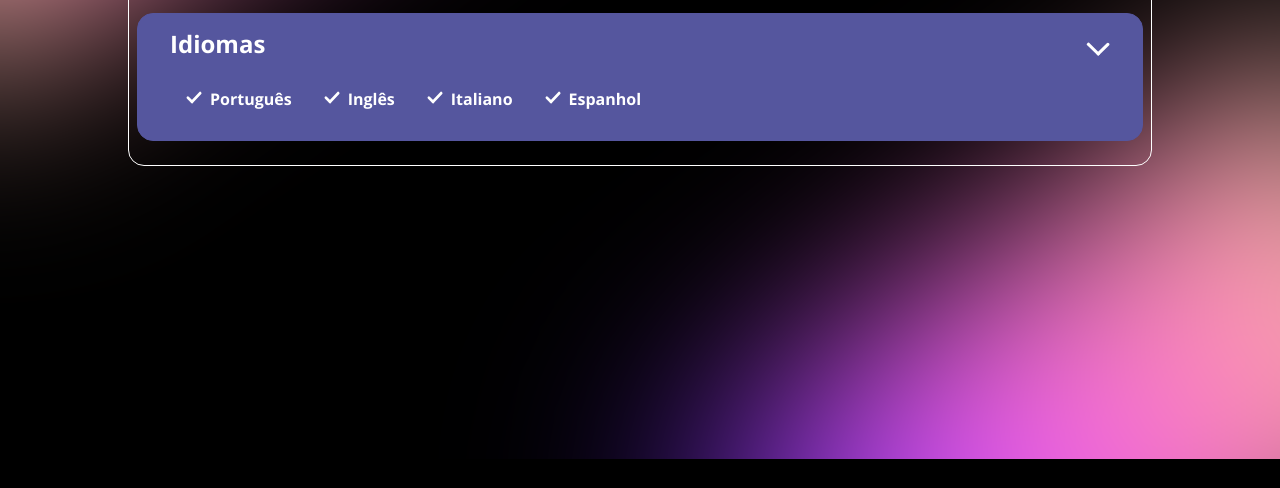
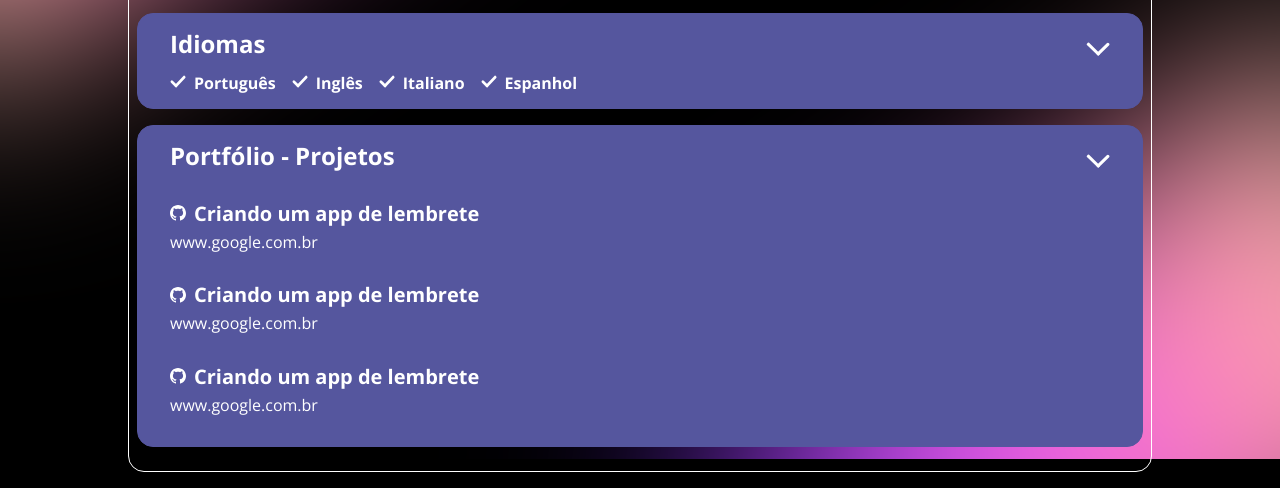
Before and after one commit to Fabio-Oliveira-dev/Portfolio_Profissional_html_css_js_dio, a plain HTML site: page index.html in a window 1280 px wide. Shown: the part 341-829 px from the top of the page. Before the commit the page ends 800 px from the top, so only its background shows below. Drawn offline with nearby package versions, Linux system fonts and the light colour scheme.

Commit message:
criação do acordeon portfolio

```diff
--- a/assets/css/idiomas.css
+++ b/assets/css/idiomas.css
@@ -12,7 +12,7 @@
     display: flex;
     flex-direction: row;
     align-items: center;
-    padding: 1rem;
+    padding-right: 1rem;
     font-weight: 700;
     font-size: 1rem;
 }
--- /dev/null
+++ b/assets/css/portfolio.css
@@ -0,0 +1,46 @@
+.portfolio{
+    display: flex;
+    flex-direction: column;
+    justify-content: flex-start;
+    width: 100%;
+    margin: 0;
+    padding: 0;
+    list-style: none;
+}
+
+.portfolio li{
+    display: flex;
+    flex-direction: column;
+    justify-content: flex-start;
+    margin: 1rem 0;
+}
+
+.portfolio li .titulo{
+    display: flex;
+    flex-direction: row;
+    align-items: center;
+    font-size: 1.25rem;
+    font-weight: 700;
+    margin-bottom: .5rem;
+}
+
+.portfolio li .titulo.github::before{
+    content: '';
+    display: inline-block;
+    width: 1rem;
+    height: 1rem;
+    background-repeat: no-repeat;
+    background-size: contain;
+    background-image: url('/assets/img/icons/githut.svg');
+    margin-right: .5rem;
+}
+
+.portfolio li a{
+    color: #ffffff;
+    text-decoration: none;
+}
+
+.portfolio li a:hover{
+    color: #000000;
+    text-decoration: underline;
+}
--- a/index.html
+++ b/index.html
@@ -16,9 +16,10 @@
     <link rel="stylesheet" href="./assets/css/header.css">
     <link rel="stylesheet" href="./assets/css/acordeon.css">
     <link rel="stylesheet" href="./assets/css/idiomas.css">
+    <link rel="stylesheet" href="./assets/css/portfolio.css">
 </head>
 <body>
-    <div class="main">
+    <main class="main">
         <header class="cabecalho">
             <img src="./assets/img/fabio.jpg" alt="foto do fabio" class="foto">
 
@@ -47,7 +48,30 @@
                 </ul>
             </div>
         </section>
-    </div>
+
+        <section class="acordeon open">
+            <button class="botao" type="button">
+                Portfólio - Projetos
+            </button>
+            <div class="content">
+                <ul class="portfolio">
+                    <li>
+                        <span class="titulo github">Criando um app de lembrete</span>
+                        <a href="https://www.google.com.br" target="_blank">www.google.com.br</a>
+                    </li>
+                    <li>
+                        <span class="titulo github">Criando um app de lembrete</span>
+                        <a href="https://www.google.com.br" target="_blank">www.google.com.br</a>
+                    </li>
+                    <li>
+                        <span class="titulo github">Criando um app de lembrete</span>
+                        <a href="https://www.google.com.br" target="_blank">www.google.com.br</a>
+                    </li>
+                </ul>
+            </div>
+        </section>
+
+    </main>
 
     <script src="./assets/js/acordeon.js"></script>
 </body>
```
Also changed, not shown: assets/img/icons/githut.svg (added).
